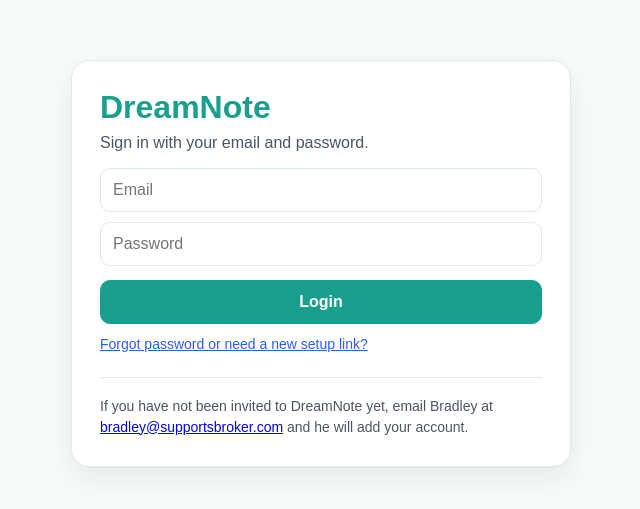
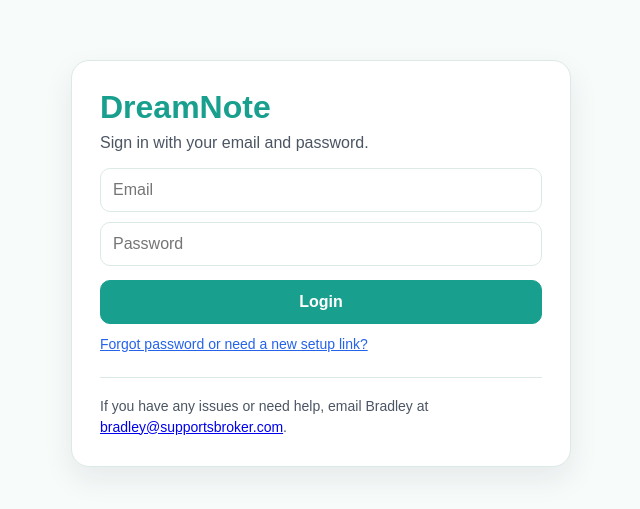
Before and after one commit to bradhbeck-prog/service-notes-app, a Next.js app: page /login in a window 1280 px wide. Shown: the part 167-676 px from the top of the page, without its empty margins (319-959 px from the left). Built offline with nearby package versions, Linux system fonts and the light colour scheme.

Commit message:
Update login help text

```diff
--- a/app/login/page.jsx
+++ b/app/login/page.jsx
@@ -227,9 +227,8 @@ return (
         }}
       >
         <p style={{ margin: 0 }}>
-          If you have not been invited to DreamNote yet, email Bradley at{" "}
-          <a href="mailto:bradley@supportsbroker.com">bradley@supportsbroker.com</a>
-          {" "}and he will add your account.
+          If you have any issues or need help, email Bradley at{" "}
+          <a href="mailto:bradley@supportsbroker.com">bradley@supportsbroker.com</a>.
         </p>
       </div>
       </div>
```
